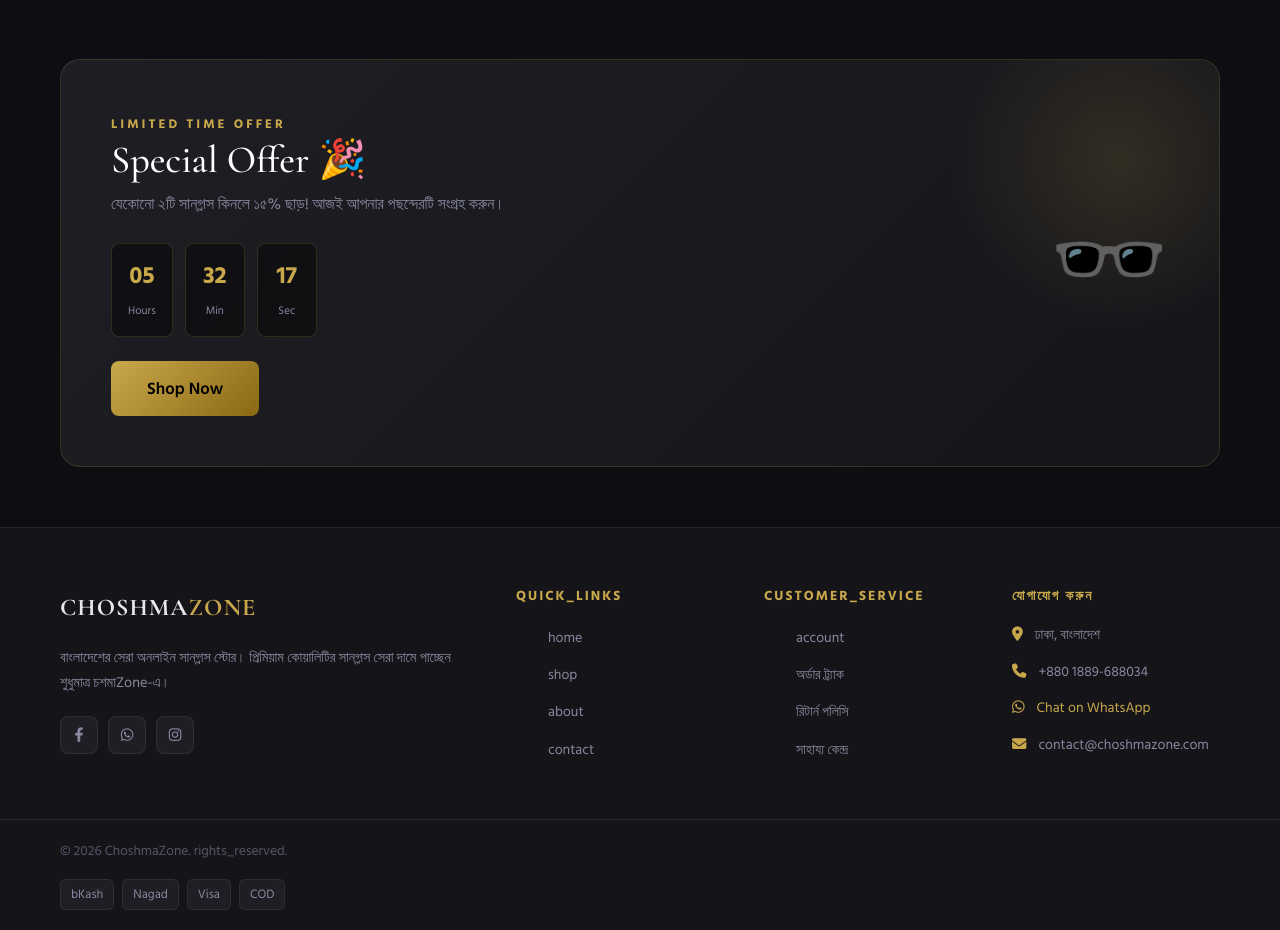
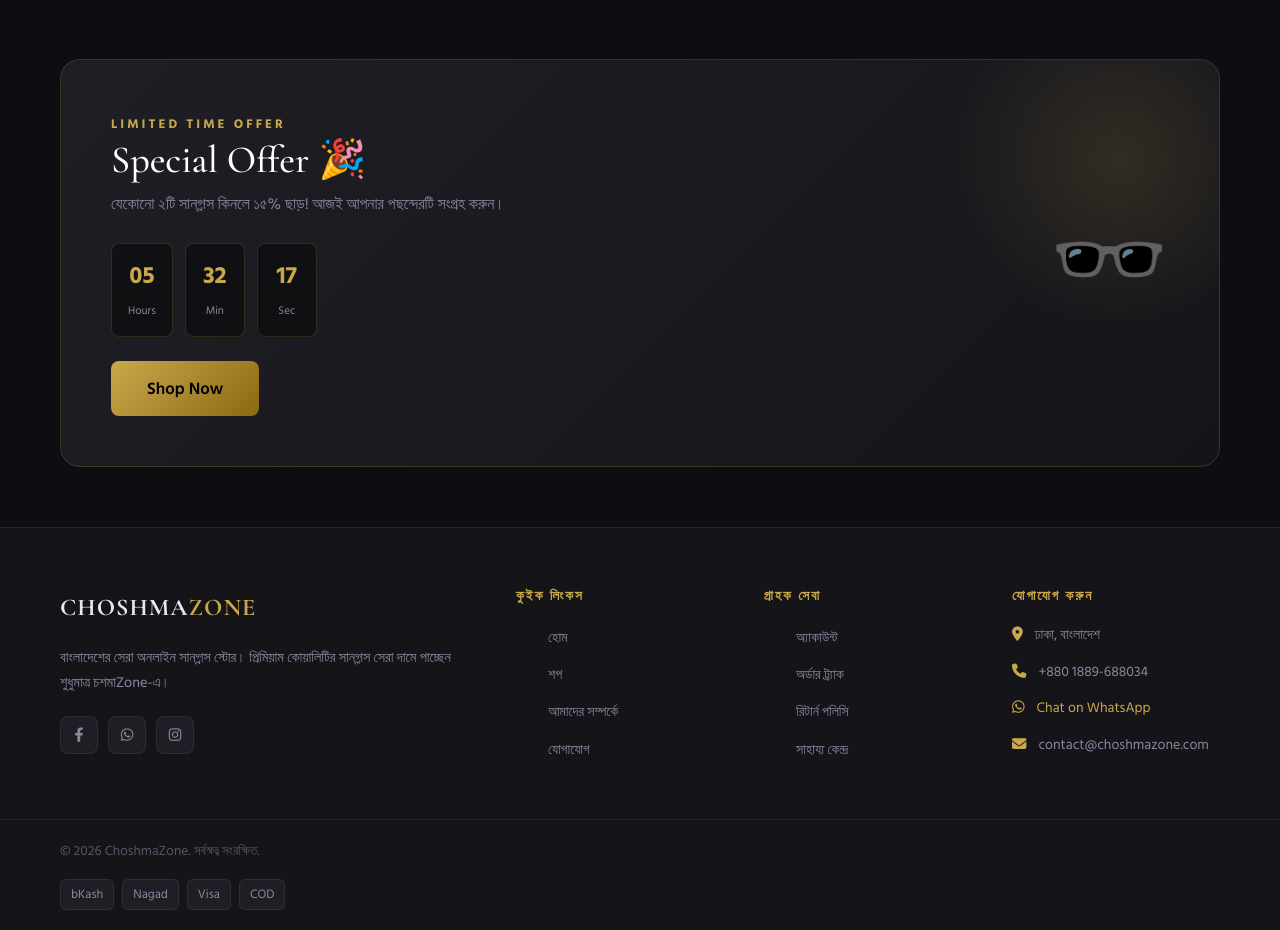
Before and after one commit to ahsam991/choshmaghor, a PHP site: page / in a window 1280 px wide. Shown: the part 1385-2315 px from the top of the page. Run offline with PHP 8.4, Linux system fonts and the light colour scheme; data that the repository does not hold is empty; some libraries are stand-ins or nearby versions.

Commit message:
v2.1.0: Fix edit product, add Dark/Light mode, implement Language System

```diff
--- a/assets/css/style.css
+++ b/assets/css/style.css
@@ -27,6 +27,20 @@
   --shadow:      0 8px 40px rgba(0,0,0,0.6);
   --shadow-gold: 0 8px 30px rgba(201,168,76,0.25);
   --trans:       all 0.3s cubic-bezier(0.4,0,0.2,1);
+}
+
+[data-theme="light"] {
+  --black:       #ffffff;
+  --dark:        #f4f6f9;
+  --dark-2:      #e9ecef;
+  --dark-3:      #dee2e6;
+  --dark-4:      #ced4da;
+  --border:      rgba(201,168,76,0.3);
+  --border-dim:  rgba(0,0,0,0.1);
+  --text:        #212529;
+  --text-muted:  #495057;
+  --text-dim:    #6c757d;
+  --white:       #060608;
 }
 
 /* ==================== RESET ==================== */
@@ -286,7 +300,7 @@
   background:rgba(201,168,76,0.06); border:1px solid var(--border);
   display:flex; align-items:center; justify-content:center; overflow:hidden;
 }
-.hero-img-wrap img { width:90%; height:90%; object-fit:contain; filter:drop-shadow(0 20px 40px rgba(201,168,76,0.3)); }
+.hero-img-wrap img { width:100%; height:100%; object-fit:cover; }
 .hero-floating-badge {
   position:absolute; background:var(--dark-3); border:1px solid var(--border);
   border-radius:12px; padding:12px 16px; display:flex; align-items:center; gap:10px;
--- a/assets/js/app.js
+++ b/assets/js/app.js
@@ -1,6 +1,33 @@
 // ChoshmaZone - Premium JS (Integrated with PHP Backend)
 
 document.addEventListener('DOMContentLoaded', () => {
+
+    // ===== THEME TOGGLE =====
+    const themeBtn = document.getElementById('theme-toggle');
+    const themeIcon = themeBtn ? themeBtn.querySelector('i') : null;
+
+    function updateThemeIcon(theme) {
+        if (!themeIcon) return;
+        if (theme === 'light') {
+            themeIcon.className = 'fas fa-sun';
+        } else {
+            themeIcon.className = 'fas fa-moon';
+        }
+    }
+
+    // Initialize icon
+    updateThemeIcon(document.documentElement.getAttribute('data-theme') || 'dark');
+
+    if (themeBtn) {
+        themeBtn.addEventListener('click', () => {
+            let currentTheme = document.documentElement.getAttribute('data-theme') || 'dark';
+            let newTheme = currentTheme === 'dark' ? 'light' : 'dark';
+
+            document.documentElement.setAttribute('data-theme', newTheme);
+            localStorage.setItem('theme', newTheme);
+            updateThemeIcon(newTheme);
+        });
+    }
 
     // ===== HEADER SCROLL =====
     const header = document.querySelector('.header');
--- a/index.php
+++ b/index.php
@@ -18,8 +18,17 @@
 }
 
 function __($key) {
-    // Translation logic could be expanded here
-    return $key;
+    static $translations = null;
+    if ($translations === null) {
+        $lang = $_SESSION['lang'] ?? 'bn';
+        $file = __DIR__ . '/lang/' . $lang . '.php';
+        if (file_exists($file)) {
+            $translations = require $file;
+        } else {
+            $translations = [];
+        }
+    }
+    return $translations[$key] ?? $key;
 }
 
 function formatPrice($price) {
@@ -83,7 +92,7 @@
         $GLOBALS['order_id'] = intval($id);
     } elseif ($controller_name === 'account' && $action === 'order') {
         $GLOBALS['order_id'] = intval($id);
-    } elseif ($controller_name === 'admin' && $action === 'edit-product') {
+    } elseif ($controller_name === 'admin' && ($action === 'edit-product' || $action === 'editProduct')) {
         $GLOBALS['product_id'] = intval($id);
     }
 }
--- /dev/null
+++ b/lang/bn.php
@@ -0,0 +1,24 @@
+<?php
+return [
+    'home' => 'হোম',
+    'shop' => 'শপ',
+    'mens' => 'পুরুষ',
+    'womens' => 'মহিলা',
+    'unisex' => 'ইউনিসেক্স',
+    'about' => 'আমাদের সম্পর্কে',
+    'contact' => 'যোগাযোগ',
+    'account' => 'অ্যাকাউন্ট',
+    'login' => 'লগইন',
+    'register' => 'রেজিস্ট্রেশন',
+    'logout' => 'লগআউট',
+    'quick_links' => 'কুইক লিংকস',
+    'customer_service' => 'গ্রাহক সেবা',
+    'rights_reserved' => 'সর্বস্বত্ব সংরক্ষিত',
+    'shop_now' => 'শপ করুন',
+    'explore_collection' => 'কালেকশন দেখুন',
+    'add_to_cart' => 'কার্টে যোগ করুন',
+    'your_cart' => 'আপনার কার্ট',
+    'empty_cart' => 'আপনার কার্ট খালি',
+    'continue_shopping' => 'শপিং চালিয়ে যান',
+    'order_confirmed' => 'অর্ডার নিশ্চিত করা হয়েছে'
+];
--- a/models/Product.php
+++ b/models/Product.php
@@ -77,35 +77,35 @@
         $updates = [];
         $params = ['id' => $id];
 
-        if (isset($data['name'])) {
+        if (array_key_exists('name', $data)) {
             $updates[] = "name = :name";
             $params['name'] = $data['name'];
         }
-        if (isset($data['description'])) {
+        if (array_key_exists('description', $data)) {
             $updates[] = "description = :description";
             $params['description'] = $data['description'];
         }
-        if (isset($data['price'])) {
+        if (array_key_exists('price', $data)) {
             $updates[] = "price = :price";
             $params['price'] = $data['price'];
         }
-        if (isset($data['discount_price'])) {
+        if (array_key_exists('discount_price', $data)) {
             $updates[] = "discount_price = :discount_price";
             $params['discount_price'] = $data['discount_price'];
         }
-        if (isset($data['category_id'])) {
+        if (array_key_exists('category_id', $data)) {
             $updates[] = "category_id = :category_id";
             $params['category_id'] = $data['category_id'];
         }
-        if (isset($data['stock_quantity'])) {
+        if (array_key_exists('stock_quantity', $data)) {
             $updates[] = "stock_quantity = :stock_quantity";
             $params['stock_quantity'] = $data['stock_quantity'];
         }
-        if (isset($data['is_featured'])) {
+        if (array_key_exists('is_featured', $data)) {
             $updates[] = "is_featured = :is_featured";
             $params['is_featured'] = $data['is_featured'];
         }
-        if (isset($data['image_url'])) {
+        if (array_key_exists('image_url', $data)) {
             $updates[] = "image_url = :image_url";
             $params['image_url'] = $data['image_url'];
         }
--- a/views/home/about.php
+++ b/views/home/about.php
@@ -23,7 +23,7 @@
     <div class="container">
         <div class="row align-items-center mb-5">
             <div class="col-lg-6 mb-4 mb-lg-0">
-                <img src="<?= asset('images/about-hero.jpg') ?>" alt="ChoshmaZone Team" class="img-fluid rounded shadow" onerror="this.src='https://images.unsplash.com/photo-1556760544-74068565f05c?w=800&h=600&fit=crop'">
+                <img src="https://images.unsplash.com/photo-1511499767150-a48a237f0083?auto=format&fit=crop&q=80&w=800&h=600" alt="ChoshmaZone Team" class="img-fluid rounded shadow-lg" style="object-fit:cover; width:100%; height:auto;">
             </div>
             <div class="col-lg-6">
                 <h2 class="section-title mb-4"><?= isset($_SESSION['lang']) && $_SESSION['lang'] === 'en' ? 'Our Story' : 'আমাদের গল্প' ?></h2>
--- a/views/home/index.php
+++ b/views/home/index.php
@@ -50,7 +50,7 @@
             <div class="col-lg-5 d-none d-lg-block">
                 <div class="hero-visual">
                     <div class="hero-img-wrap">
-                        <img src="<?= asset('images/hero-glasses.png') ?>" alt="Premium Sunglasses Online Bangladesh - ChoshmaZone" class="hero-img" onerror="this.src='<?= asset('images/placeholder.png') ?>'">
+                        <img src="https://images.unsplash.com/photo-1511499767150-a48a237f0083?auto=format&fit=crop&q=80&w=800&h=800" alt="Premium Sunglasses Online Bangladesh - ChoshmaZone" class="hero-img" onerror="this.src='<?= asset('images/placeholder.png') ?>'">
                     </div>
                     <div class="hero-floating-badge badge-1">
                         <div class="hfb-icon text-gold">🕶️</div>
--- a/views/layout/main.php
+++ b/views/layout/main.php
@@ -100,6 +100,12 @@
             <?= $structured_data ?>
             </script>
     <?php endif; ?>
+
+    <!-- Theme Initialization to prevent flash -->
+    <script>
+        const savedTheme = localStorage.getItem('theme') || 'dark';
+        document.documentElement.setAttribute('data-theme', savedTheme);
+    </script>
 </head>
 
 <body>
@@ -123,6 +129,13 @@
                         <a href="<?= SITE_URL ?>/home/setLang/en"
                             class="nav-link p-0 <?= (isset($_SESSION['lang']) && $_SESSION['lang'] === 'en') ? 'active text-gold' : '' ?>">EN</a>
                     </div>
+
+                    <span class="text-dim mx-2">|</span>
+
+                    <!-- Theme Toggle -->
+                    <button id="theme-toggle" class="btn btn-sm" style="background:transparent; color:var(--gold); border:none; padding:0;">
+                        <i class="fas fa-moon"></i>
+                    </button>
 
                     <span class="text-dim mx-2">|</span>
 
```
Also changed, not shown: lang/en.php (added, +24 -0 lines), README.md.
